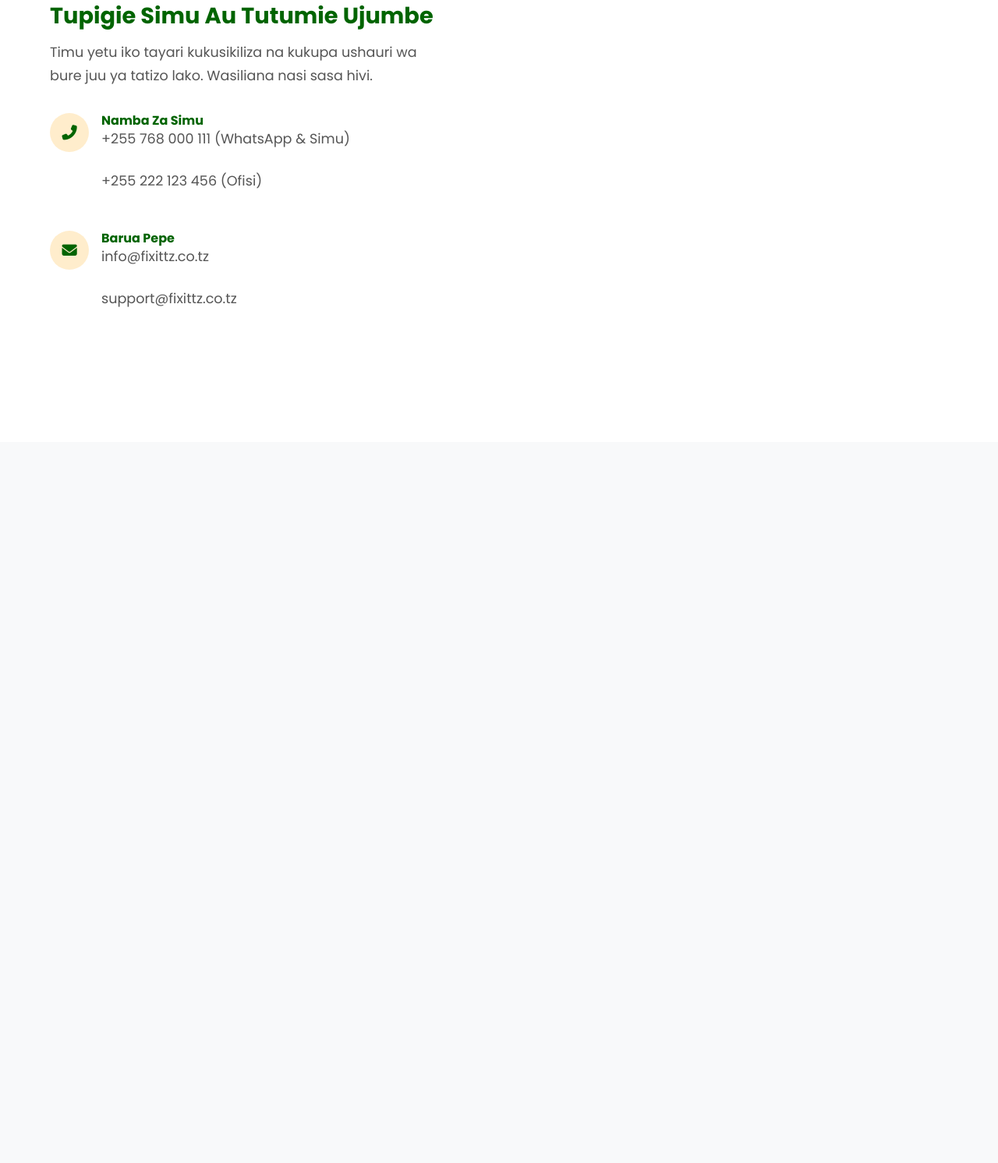
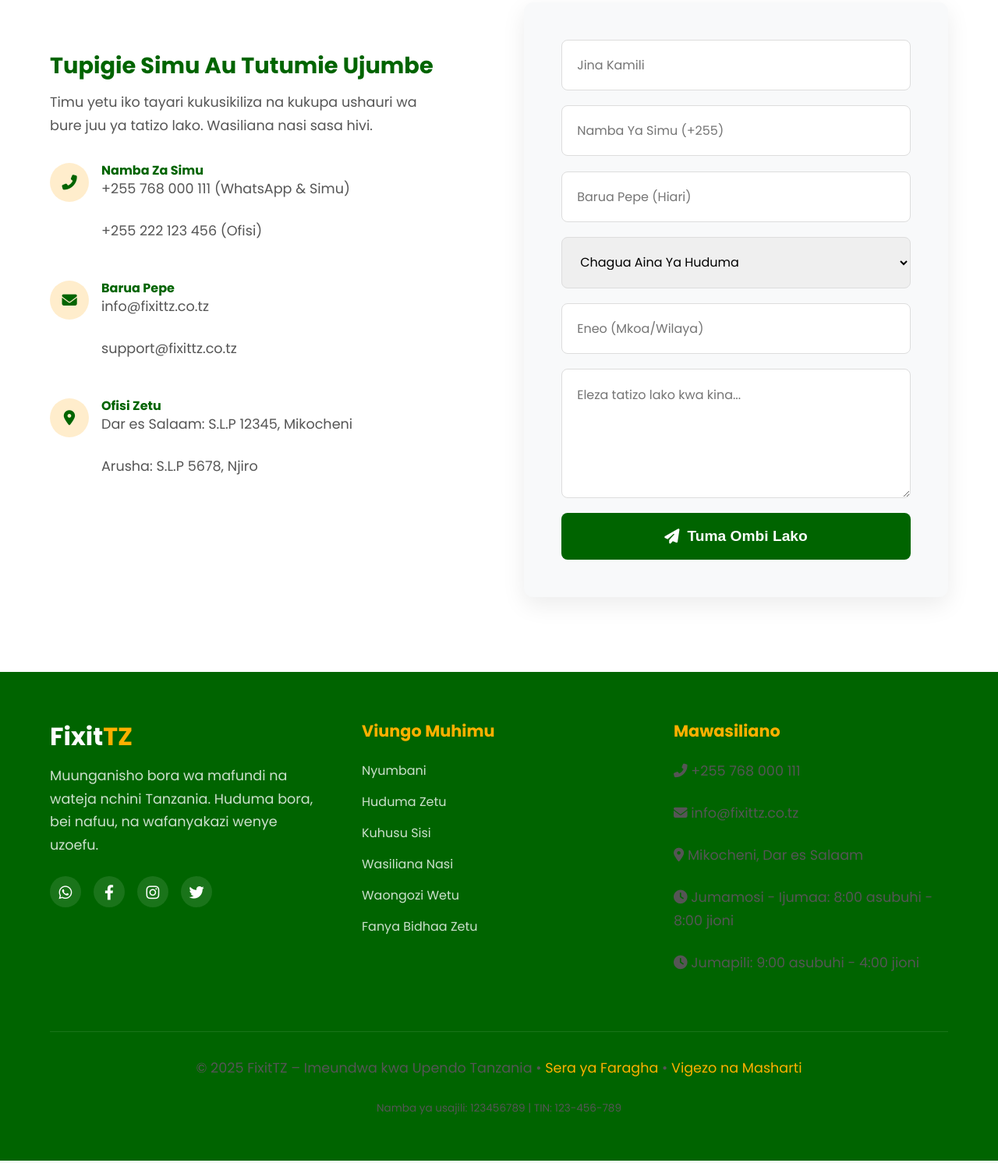
Before and after one commit to mpembenzelu07/fixittz, a plain HTML site: page index.html in a window 1280 px wide. Shown: the part 3618-5110 px from the top of the page at 78% size. Before the commit the page ends 4185 px from the top, so only its background shows below. Drawn offline with Linux system fonts and the light colour scheme.

Commit message:
Update index.html

````diff
--- a/index.html
+++ b/index.html
@@ -614,3 +614,155 @@
             </div>
 
             <div class="contact-item">
+              <div class="contact-icon"><i class="fas fa-map-marker-alt"></i></div>
+              <div>
+                <h4>Ofisi Zetu</h4>
+                <p>Dar es Salaam: S.L.P 12345, Mikocheni</p>
+                <p>Arusha: S.L.P 5678, Njiro</p>
+              </div>
+            </div>
+          </div>
+
+          <div class="social-icons">
+            <a href="#"><i class="fab fa-whatsapp"></i></a>
+            <a href="#"><i class="fab fa-facebook-f"></i></a>
+            <a href="#"><i class="fab fa-instagram"></i></a>
+            <a href="#"><i class="fab fa-twitter"></i></a>
+          </div>
+        </div>
+
+        <div class="contact-form">
+          <form id="contactForm">
+            <input type="text" placeholder="Jina Kamili" required />
+            <input type="tel" placeholder="Namba Ya Simu (+255)" required />
+            <input type="email" placeholder="Barua Pepe (Hiari)" />
+            <select required>
+              <option value="" disabled selected>Chagua Aina Ya Huduma</option>
+              <option value="plumbing">Fundi Maji</option>
+              <option value="electrician">Fundi Umeme</option>
+              <option value="construction">Ujenzi & Matengenezo</option>
+              <option value="car">Fundi Gari</option>
+              <option value="other">Nyingine</option>
+            </select>
+            <input type="text" placeholder="Eneo (Mkoa/Wilaya)" required />
+            <textarea rows="5" placeholder="Eleza tatizo lako kwa kina..." required></textarea>
+            <button type="submit">
+              <i class="fas fa-paper-plane"></i> Tuma Ombi Lako
+            </button>
+          </form>
+        </div>
+      </div>
+    </div>
+  </section>
+
+  <!-- FOOTER -->
+  <footer>
+    <div class="container">
+      <div class="footer-content">
+        <div class="footer-logo">
+          <h2>Fixit<span style="color: #ffb000">TZ</span></h2>
+          <p>Muunganisho bora wa mafundi na wateja nchini Tanzania. Huduma bora, bei nafuu, na wafanyakazi wenye uzoefu.</p>
+          <div class="social-icons">
+            <a href="#"><i class="fab fa-whatsapp"></i></a>
+            <a href="#"><i class="fab fa-facebook-f"></i></a>
+            <a href="#"><i class="fab fa-instagram"></i></a>
+            <a href="#"><i class="fab fa-twitter"></i></a>
+          </div>
+        </div>
+
+        <div class="footer-links">
+          <h3>Viungo Muhimu</h3>
+          <ul>
+            <li><a href="#home">Nyumbani</a></li>
+            <li><a href="#services">Huduma Zetu</a></li>
+            <li><a href="#about">Kuhusu Sisi</a></li>
+            <li><a href="#contact">Wasiliana Nasi</a></li>
+            <li><a href="#">Waongozi Wetu</a></li>
+            <li><a href="#">Fanya Bidhaa Zetu</a></li>
+          </ul>
+        </div>
+
+        <div class="footer-contact">
+          <h3>Mawasiliano</h3>
+          <p><i class="fas fa-phone-alt"></i> +255 768 000 111</p>
+          <p><i class="fas fa-envelope"></i> info@fixittz.co.tz</p>
+          <p><i class="fas fa-map-marker-alt"></i> Mikocheni, Dar es Salaam</p>
+          <p><i class="fas fa-clock"></i> Jumamosi - Ijumaa: 8:00 asubuhi - 8:00 jioni</p>
+          <p><i class="fas fa-clock"></i> Jumapili: 9:00 asubuhi - 4:00 jioni</p>
+        </div>
+      </div>
+
+      <div class="copyright">
+        <p>© 2025 FixitTZ – Imeundwa kwa Upendo Tanzania • <a href="#">Sera ya Faragha</a> • <a href="#">Vigezo na Masharti</a></p>
+        <p style="margin-top: 0.5rem; font-size: 0.85rem;">Namba ya usajili: 123456789 | TIN: 123-456-789</p>
+      </div>
+    </div>
+  </footer>
+
+  <script>
+    // Mobile menu toggle
+    const hamburger = document.querySelector('.hamburger');
+    const navMenu = document.querySelector('.nav-menu');
+
+    hamburger.addEventListener('click', () => {
+      hamburger.classList.toggle('active');
+      navMenu.classList.toggle('active');
+    });
+
+    // Close menu when clicking a link
+    document.querySelectorAll('.nav-menu a').forEach(link => {
+      link.addEventListener('click', () => {
+        hamburger.classList.remove('active');
+        navMenu.classList.remove('active');
+      });
+    });
+
+    // Navbar scroll effect
+    window.addEventListener('scroll', () => {
+      const navbar = document.querySelector('.navbar');
+      if (window.scrollY > 50) {
+        navbar.classList.add('scrolled');
+      } else {
+        navbar.classList.remove('scrolled');
+      }
+    });
+
+    // Form submission with WhatsApp integration
+    document.getElementById('contactForm').addEventListener('submit', function(e) {
+      e.preventDefault();
+
+      // Get form values
+      const name = this[0].value.trim();
+      const phone = this[1].value.trim();
+      const service = this[3].value;
+      const location = this[4].value.trim();
+      const problem = this[5].value.trim();
+
+      // Service mapping
+      const serviceMap = {
+        'plumbing': 'Fundi Maji',
+        'electrician': 'Fundi Umeme',
+        'construction': 'Ujenzi & Matengenezo',
+        'car': 'Fundi Gari',
+        'other': 'Huduma Nyingine'
+      };
+
+      const serviceName = serviceMap[service] || 'Huduma';
+
+      // Create WhatsApp message
+      const message = `Habari! Mimi ni ${name}. Nataka huduma ya ${serviceName} katika eneo la ${location}. Tatizo ni: ${problem}. Namba yangu ya simu ni: ${phone}.`;
+      const encodedMessage = encodeURIComponent(message);
+
+      // Open WhatsApp
+      window.open(`https://wa.me/255768000111?text=${encodedMessage}`, '_blank');
+
+      // Show success message
+      alert('Asante sana! Ombi lako limetumwa kwa mafundi wetu kupitia WhatsApp. Tutakujibu ndani ya dakika 15!');
+
+      // Reset form
+      this.reset();
+    });
+  </script>
+</body>
+</html>
+```
````
